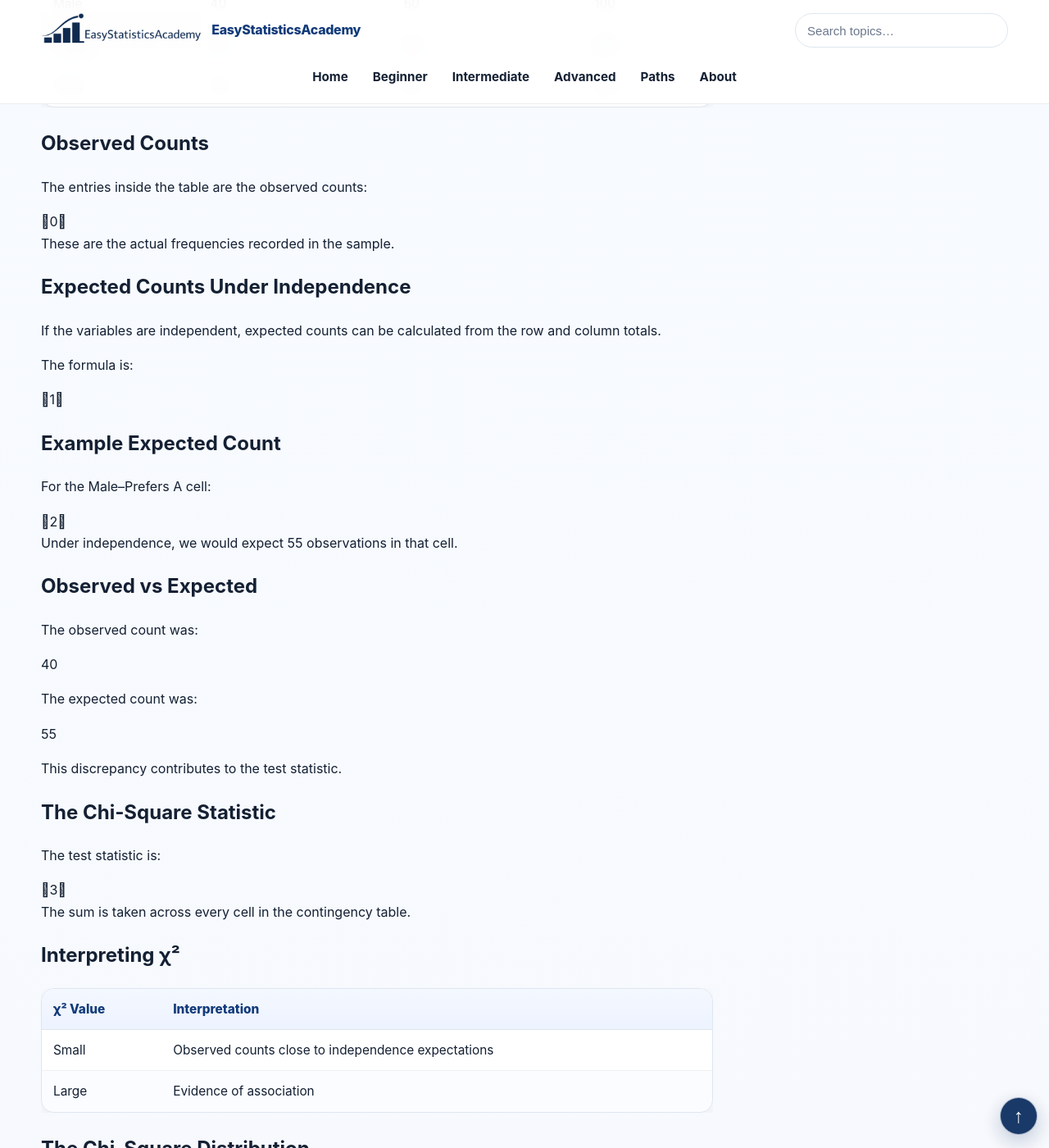
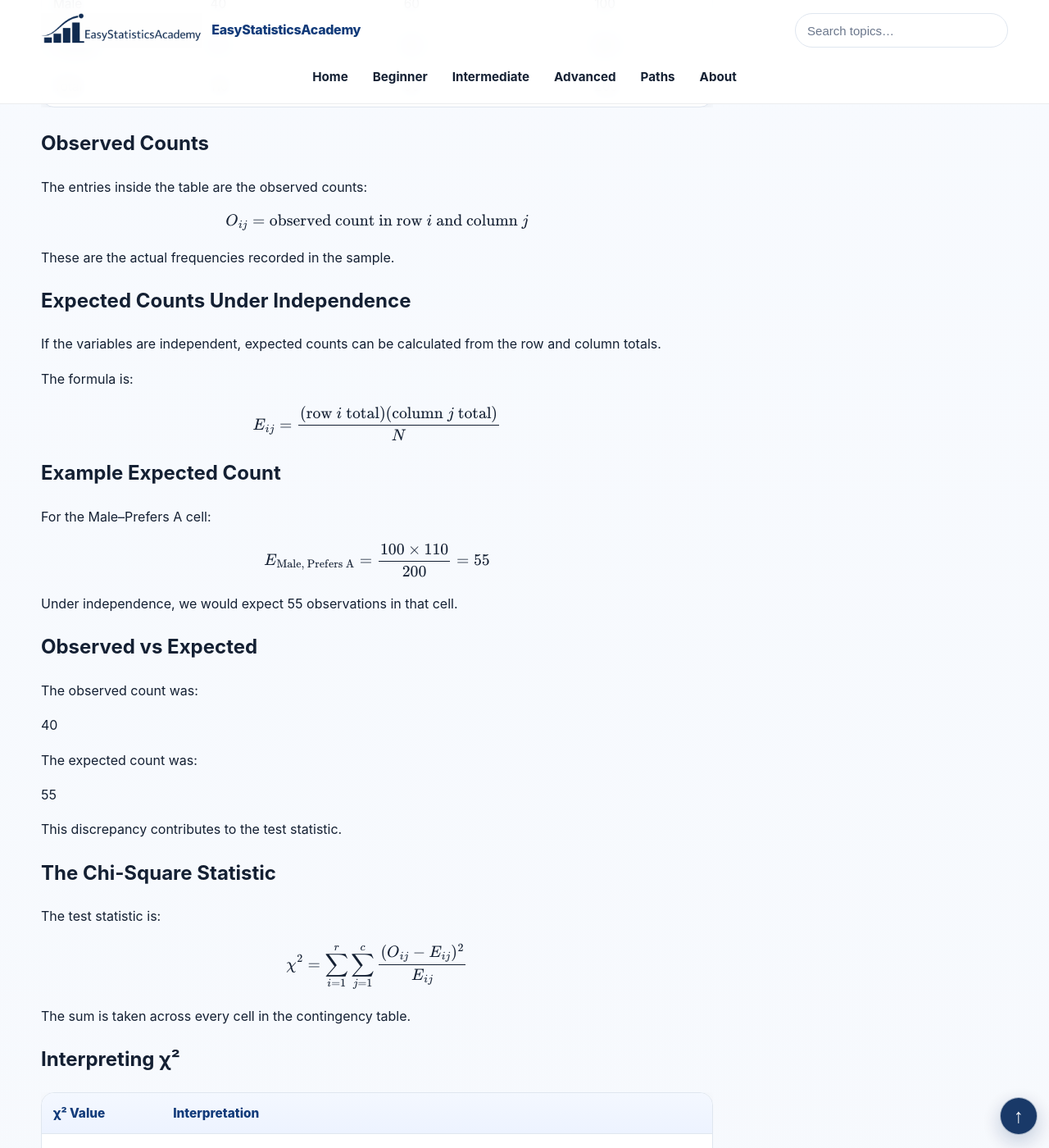
Before and after one commit to ammar-homaida-statistics/easystatisticsacademy, a Jekyll site: the page built from inference/classical-tests/chi-square-independence-test/index.md, in a window 1280 px wide and 1400 px high, scrolled down 1595 px. Shown: the whole window at 82% size. Built offline with Jekyll 4.4.1, drawn with Linux system fonts in a browser that asks for light colours; some of the changed text lies outside the part shown.

Commit message:
Restore 8 verified expressions in chi-square-independence-test

```diff
--- a/inference/classical-tests/chi-square-independence-test/index.md
+++ b/inference/classical-tests/chi-square-independence-test/index.md
@@ -200,7 +200,11 @@
       The entries inside the table are the observed counts:
     </p>
 
-    0
+
+    \[
+    O_{ij}=\text{observed count in row }i\text{ and column }j
+    \]
+
 
     <p>
       These are the actual frequencies recorded in the sample.
@@ -216,7 +220,11 @@
       The formula is:
     </p>
 
-    1
+
+    \[
+    E_{ij}=\frac{(\text{row }i\text{ total})(\text{column }j\text{ total})}{N}
+    \]
+
 
     <h2>Example Expected Count</h2>
 
@@ -224,7 +232,11 @@
       For the Male–Prefers A cell:
     </p>
 
-    2
+
+    \[
+    E_{\text{Male, Prefers A}}=\frac{100\times110}{200}=55
+    \]
+
 
     <p>
       Under independence, we would expect 55 observations in that cell.
@@ -264,7 +276,11 @@
       The test statistic is:
     </p>
 
-    3
+
+    \[
+    \chi^2=\sum_{i=1}^{r}\sum_{j=1}^{c}\frac{(O_{ij}-E_{ij})^2}{E_{ij}}
+    \]
+
 
     <p>
       The sum is taken across every cell in the contingency table.
@@ -307,7 +323,11 @@
       Under:
     </p>
 
-    4
+
+    \[
+    H_0:\ \text{the categorical variables are independent}
+    \]
+
 
     <p>
       the test statistic follows a chi-square distribution approximately.
@@ -335,7 +355,11 @@
       the degrees of freedom are:
     </p>
 
-    5
+
+    \[
+    \operatorname{df}=(r-1)(c-1)
+    \]
+
 
     <h2>Example</h2>
 
@@ -354,7 +378,11 @@
       we have:
     </p>
 
-    6
+
+    \[
+    \operatorname{df}=(2-1)(2-1)=1
+    \]
+
 
     <h2>The p-Value</h2>
 
@@ -396,7 +424,11 @@
       Rejecting:
     </p>
 
-    7
+
+    \[
+    H_0:\ \text{the two categorical variables are independent}
+    \]
+
 
     <p>
       means the data provide evidence that the variables are associated.
```
